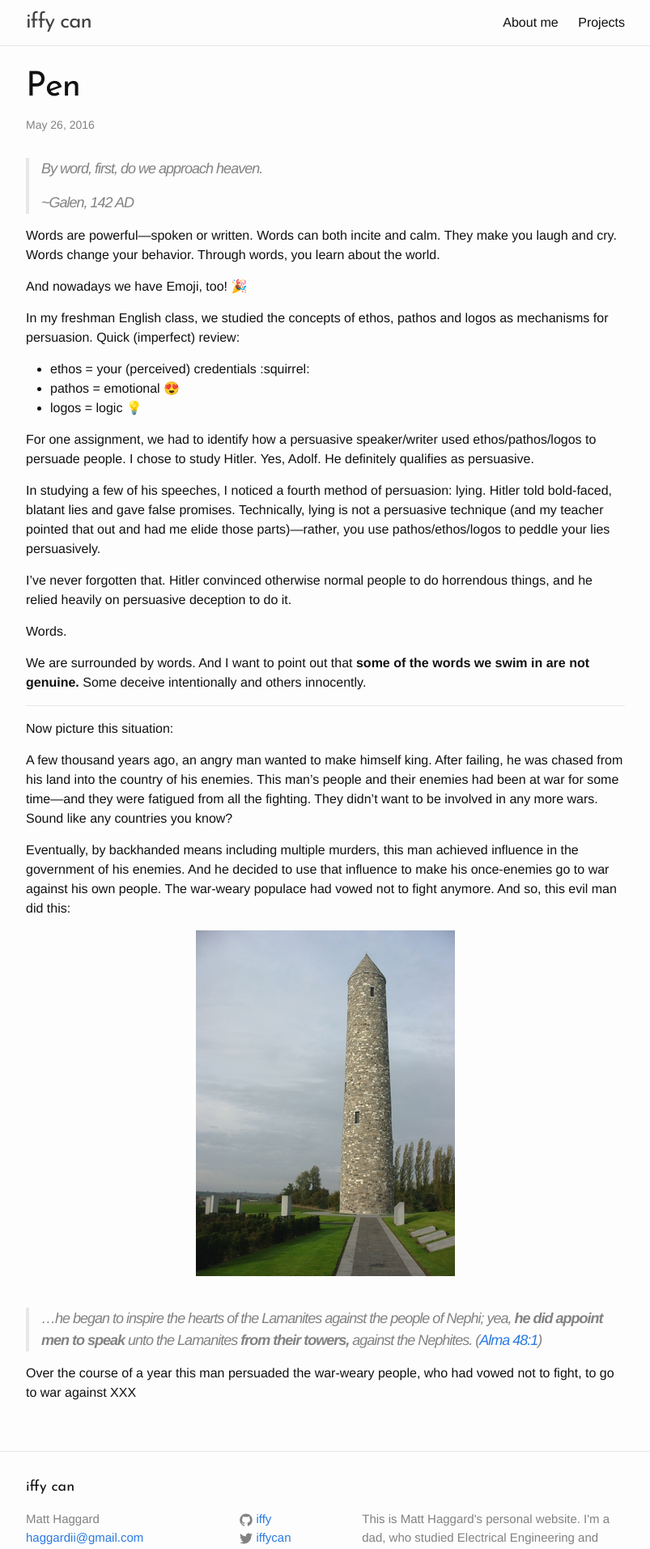
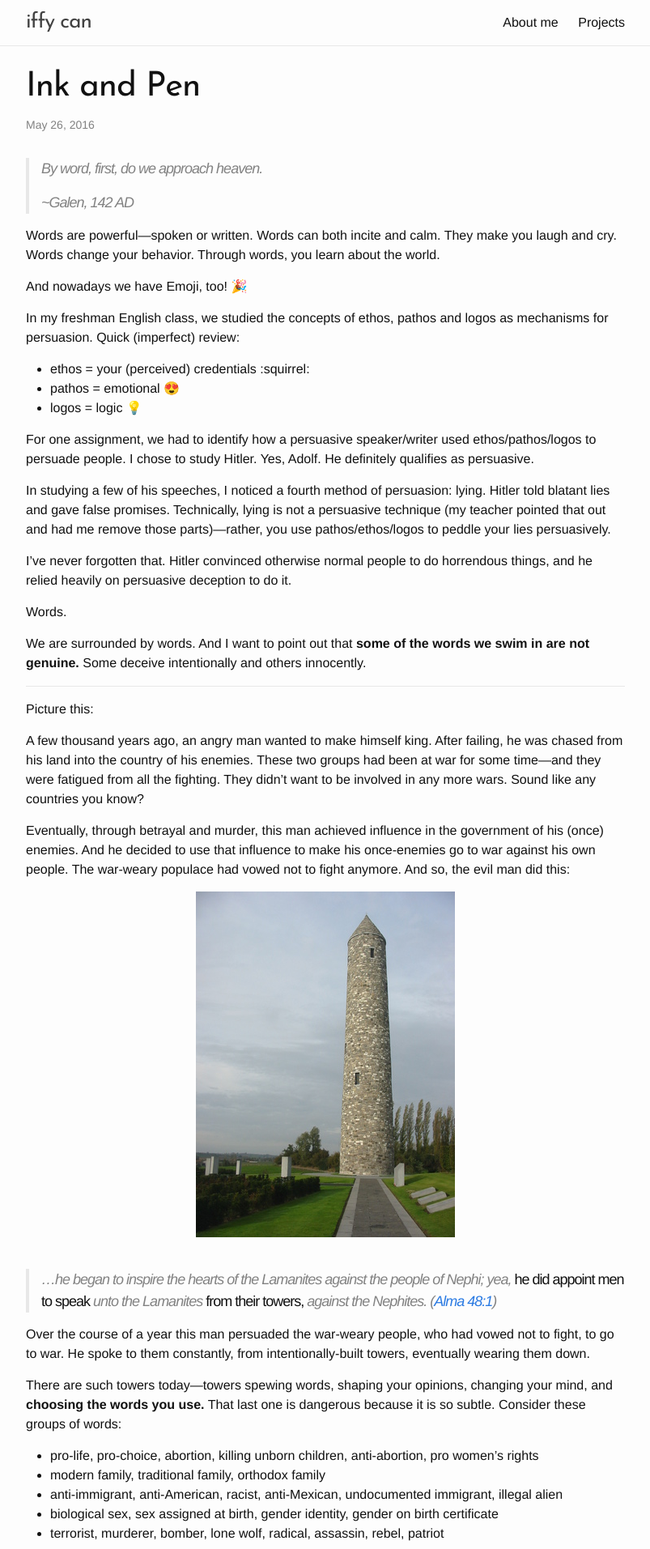
Before and after one commit to iffy/iffy.github.com, a Jekyll site: the page built from _posts/2016-05-26-the-pen.md, in a window 1280 px wide. Shown: the top 1913 px of the page at 81% size, without its empty margins (238-1041 px from the left). Built offline with Jekyll 4.4.1, drawn with Linux system fonts in a browser that asks for light colours; nearby versions of some CDN libraries; emoji names are drawn with the system emoji font; some web fonts are replaced; some of the changed text lies outside the part shown.

Commit message:
Finish the pen

```diff
--- a/_posts/2016-05-26-the-pen.md
+++ b/_posts/2016-05-26-the-pen.md
@@ -1,5 +1,5 @@
 ---
-title: Pen
+title: Ink and Pen
 layout: post
 ---
 
@@ -19,7 +19,7 @@
 
 For one assignment, we had to identify how a persuasive speaker/writer used ethos/pathos/logos to persuade people.  I chose to study Hitler.  Yes, Adolf.  He definitely qualifies as persuasive.
 
-In studying a few of his speeches, I noticed a fourth method of persuasion: lying.  Hitler told bold-faced, blatant lies and gave false promises.  Technically, lying is not a persuasive technique (and my teacher pointed that out and had me elide those parts)&mdash;rather, you use pathos/ethos/logos to peddle your lies persuasively.
+In studying a few of his speeches, I noticed a fourth method of persuasion: lying.  Hitler told blatant lies and gave false promises.  Technically, lying is not a persuasive technique (my teacher pointed that out and had me remove those parts)&mdash;rather, you use pathos/ethos/logos to peddle your lies persuasively.
 
 I've never forgotten that.  Hitler convinced otherwise normal people to do horrendous things, and he relied heavily on persuasive deception to do it.
 
@@ -29,16 +29,60 @@
 
 ---
 
-Now picture this situation:
+Picture this:
 
-A few thousand years ago, an angry man wanted to make himself king.  After failing, he was chased from his land into the country of his enemies.  This man's people and their enemies had been at war for some time&mdash;and they were fatigued from all the fighting.  They didn't want to be involved in any more wars.  Sound like any countries you know?
+A few thousand years ago, an angry man wanted to make himself king.  After failing, he was chased from his land into the country of his enemies.  These two groups had been at war for some time&mdash;and they were fatigued from all the fighting.  They didn't want to be involved in any more wars.  Sound like any countries you know?
 
-Eventually, by backhanded means including multiple murders, this man achieved influence in the government of his enemies.  And he decided to use that influence to make his once-enemies go to war against his own people.  The war-weary populace had vowed not to fight anymore.  And so, this evil man did this:
+Eventually, through betrayal and murder, this man achieved influence in the government of his (once) enemies.  And he decided to use that influence to make his once-enemies go to war against his own people.  The war-weary populace had vowed not to fight anymore.  And so, the evil man did this:
 
 <div style="text-align: center;"><img src="/images/pen/smalltower.jpg"></div>
 
 <br/>
 
-> ...he began to inspire the hearts of the Lamanites against the people of Nephi; yea, **he did appoint men to speak** unto the Lamanites **from their towers,** against the Nephites.  ([Alma 48:1](https://www.lds.org/scriptures/bofm/alma/48.1))
+> ...he began to inspire the hearts of the Lamanites against the people of Nephi; yea, *he did appoint men to speak* unto the Lamanites *from their towers,* against the Nephites.  ([Alma 48:1](https://www.lds.org/scriptures/bofm/alma/48.1))
 
-Over the course of a year this man persuaded the war-weary people, who had vowed not to fight, to go to war against XXX
+Over the course of a year this man persuaded the war-weary people, who had vowed not to fight, to go to war.  He spoke to them constantly, from intentionally-built towers, eventually wearing them down.
+
+There are such towers today&mdash;towers spewing words, shaping your opinions, changing your mind, and **choosing the words you use.**  That last one is dangerous because it is so subtle.  Consider these groups of words:
+
+- pro-life, pro-choice, abortion, killing unborn children, anti-abortion, pro women's rights
+- modern family, traditional family, orthodox family
+- anti-immigrant, anti-American, racist, anti-Mexican, undocumented immigrant, illegal alien
+- biological sex, sex assigned at birth, gender identity, gender on birth certificate
+- terrorist, murderer, bomber, lone wolf, radical, assassin, rebel, patriot
+
+Among those words, with both overlapping and distinct meanings and connotations, some are "okay" and some are "not."  Many have significance in law.
+
+---
+
+It *matters* which words you use.  And in discussing issues, if opponents are allowed to choose your words for you, you are already losing.  Here is one example.
+
+Yesterday, a [Morning Edition story](http://www.npr.org/2016/05/26/479561231/11-states-sue-u-s-government-over-transgender-policies) reported this (emphasis added):
+
+> A small school district in North Texas recently adopted a rule that students must use bathrooms that correspond to *the gender that they were assigned at birth.*
+
+That "small school district" is [Harrold ISD](http://www.harroldisd.net/) and the actual text of [their rule](http://www.harroldisd.net/vimages/shared/vnews/stories/57461502ec150/CK%28LOCAL%29.pdf) states this (emphasis added):
+
+> “Biological sex” shall mean the physical condition of being a male or female as stated on an individual’s birth certificate.
+>
+> ...
+>
+> Every multiple occupancy bathroom or changing facility shall be designated for and used only by individuals based on their *biological sex.*
+>
+> ...
+>
+> The Superintendent or campus principal may make reasonable accommodations upon a person's request due to special circumstances.
+
+The NPR reporter subtly swapped the *actual words* "biological sex" with "gender assigned at birth" as if they were interchangeable.  They are not.  As I've mentioned other places, I refuse to honor the phrase "gender assigned at birth" because it is a misnomer.  Doctors don't assign gender&mdash;they observe it.  There are cases where it is ambiguous, but that is the exception, not the rule.
+
+(It's also interesting that the reporter ignored that accommodations for special circumstances are built into the rule).
+
+---
+
+There are many other towers.  Movies, YouTube, radio, news, social media, blogs, music, etc...  Measure their words.  Check the facts.  Speak true words.
+
+Want to read a (much-better-written) article about how lies propagate throughout the Internet?  This one about [Street Sharks](http://www.geek.com/news/how-i-used-lies-about-a-cartoon-to-prove-history-is-meaningless-on-the-internet-1656188/) is great.
+
+---
+
+P.S. Remember that quote at the top from Galen?  It sounds nice, but it's totally made up. :wink:
--- a/_sass/_base.scss
+++ b/_sass/_base.scss
@@ -120,6 +120,11 @@
     > :last-child {
         margin-bottom: 0;
     }
+    & em,
+    & strong {
+        font-style: normal;
+        color: $text-color;
+    }
 }
 
 
```
